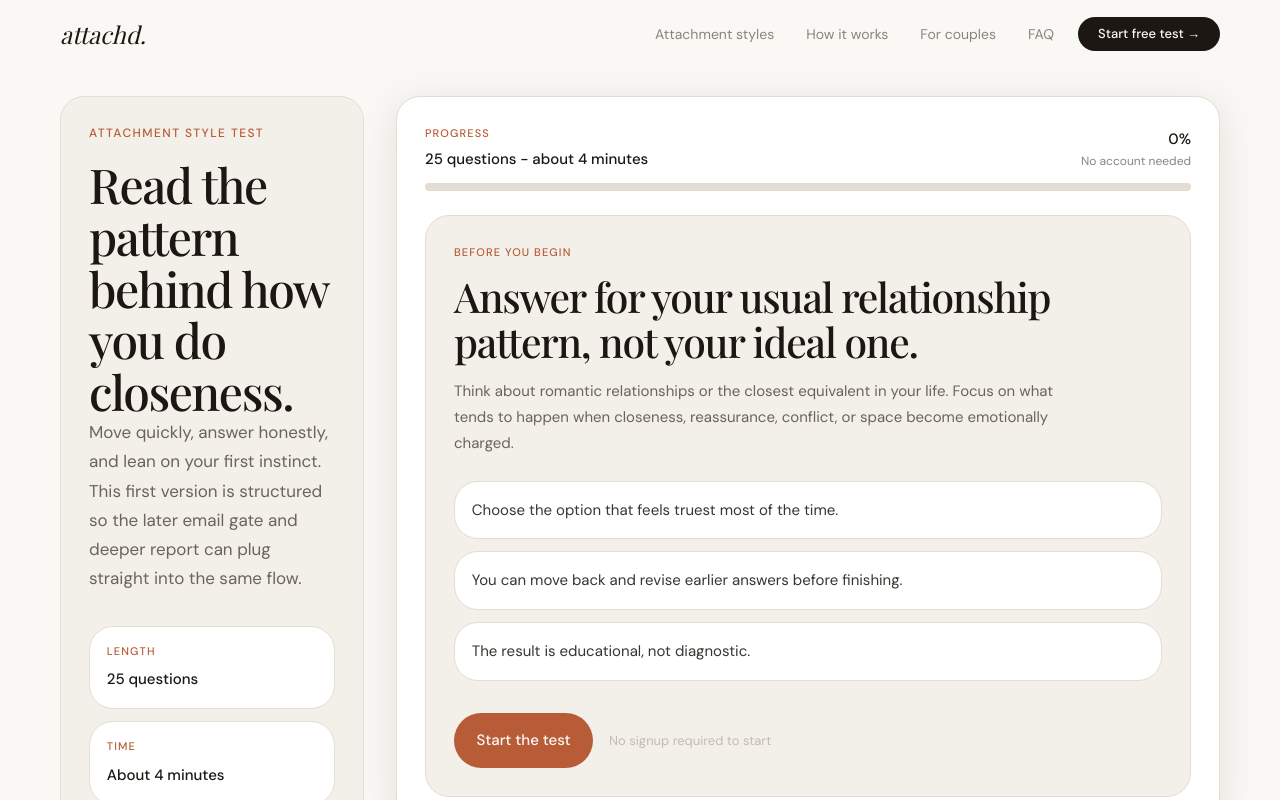
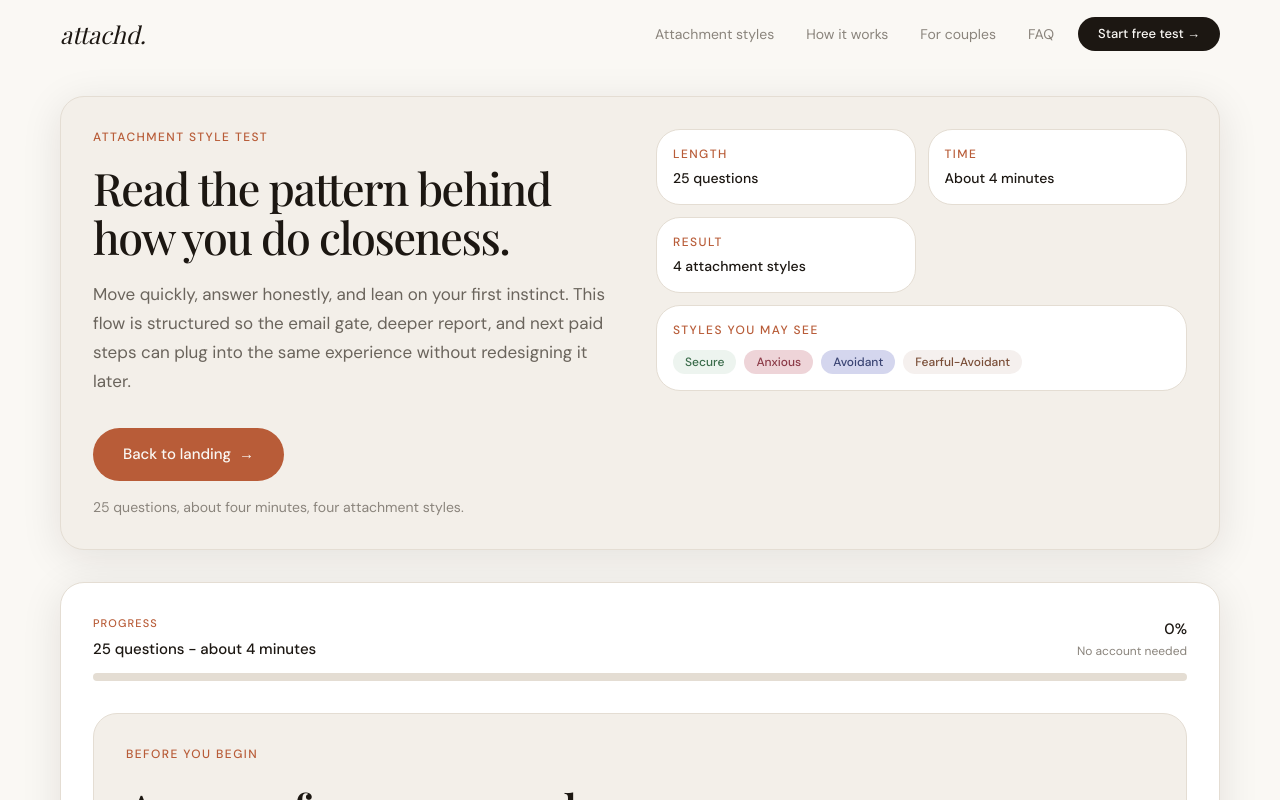
Before and after one commit to oleksandr-vt/attachd, a Nuxt app: page /test/attachment in a window 1280 px wide. Shown: the top 800 px of the page. Built offline with nearby package versions, Linux system fonts and the light colour scheme; a web font is replaced by a local one.

Commit message:
refactor

```diff
--- a/app/components/AppFooter.vue
+++ b/app/components/AppFooter.vue
@@ -1,19 +1,19 @@
 <template>
   <footer class="border-t border-border bg-cream py-10">
     <div class="landing-container flex flex-wrap items-center gap-6 sm:gap-10">
-      <a href="/" class="font-display text-2xl font-normal italic text-dark">
+      <NuxtLink to="/" class="font-display text-2xl font-normal italic text-dark">
         {{ landingBrandName }}
-      </a>
+      </NuxtLink>
 
       <nav class="flex w-full flex-wrap gap-5 sm:ml-auto sm:w-auto sm:gap-7">
-        <a
+        <NuxtLink
           v-for="link in landingFooterLinks"
           :key="link.label"
-          :href="link.href"
+          :to="link.href"
           class="text-sm text-muted transition-colors duration-200 hover:text-dark"
         >
           {{ link.label }}
-        </a>
+        </NuxtLink>
       </nav>
 
       <p class="footer-note w-full text-xs text-pale">
--- a/app/components/AppNavbar.vue
+++ b/app/components/AppNavbar.vue
@@ -4,27 +4,27 @@
     :class="isScrolled ? 'site-header-scrolled' : ''"
   >
     <div class="landing-container flex h-17 items-center gap-4 sm:gap-6">
-      <a href="/" class="shrink-0 font-display text-2xl font-normal italic text-dark">
+      <NuxtLink to="/" class="shrink-0 font-display text-2xl font-normal italic text-dark">
         {{ landingBrandName }}
-      </a>
+      </NuxtLink>
 
       <nav class="hidden items-center gap-8 lg:ml-auto lg:flex">
-        <a
+        <NuxtLink
           v-for="link in landingNavLinks"
           :key="link.label"
-          :href="link.href"
+          :to="link.href"
           class="text-sm text-muted transition-colors duration-200 hover:text-dark"
         >
           {{ link.label }}
-        </a>
+        </NuxtLink>
       </nav>
 
-      <a
-        :href="landingPrimaryActionHref"
+      <NuxtLink
+        :to="landingPrimaryActionHref"
         class="site-header-cta ml-auto shrink-0 whitespace-nowrap rounded-full bg-dark px-4 py-2 font-medium text-cream transition-colors duration-200 hover:bg-dark2 sm:px-5 sm:text-sm lg:ml-0"
       >
         Start free test &rarr;
-      </a>
+      </NuxtLink>
     </div>
   </header>
 </template>
--- a/app/components/landing/LandingPrimaryButton.vue
+++ b/app/components/landing/LandingPrimaryButton.vue
@@ -16,10 +16,25 @@ const sizeClasses = computed(() =>
     ? 'button-size-lg px-9.5 py-4.5'
     : 'button-size-md px-7.5 py-3.5',
 )
+
+const isExternal = computed(() =>
+  /^(https?:|mailto:|tel:)/.test(props.href),
+)
 </script>
 
 <template>
+  <NuxtLink
+    v-if="!isExternal"
+    :to="href"
+    class="inline-flex items-center gap-2 whitespace-nowrap rounded-full bg-terra font-medium text-cream transition-all duration-200 hover:-translate-y-px hover:bg-terra-dk"
+    :class="sizeClasses"
+  >
+    <span>{{ label }}</span>
+    <span aria-hidden="true">&rarr;</span>
+  </NuxtLink>
+
   <a
+    v-else
     :href="href"
     class="inline-flex items-center gap-2 whitespace-nowrap rounded-full bg-terra font-medium text-cream transition-all duration-200 hover:-translate-y-px hover:bg-terra-dk"
     :class="sizeClasses"
--- a/app/components/landing/LandingTypesSection.vue
+++ b/app/components/landing/LandingTypesSection.vue
@@ -37,13 +37,13 @@ import LandingPrimaryButton from '~/components/landing/LandingPrimaryButton.vue'
           </h3>
           <p class="types-card-summary text-dark2">{{ card.summary }}</p>
           <p class="types-card-copy mt-1 flex-1 text-body">{{ card.description }}</p>
-          <a
-            :href="card.href"
+          <NuxtLink
+            :to="card.href"
             class="mt-3 inline-block text-sm font-medium transition-opacity duration-200 hover:opacity-65"
             :class="card.accentClass"
           >
             Learn more &rarr;
-          </a>
+          </NuxtLink>
         </article>
       </div>
 
--- a/app/composables/useTest.ts
+++ b/app/composables/useTest.ts
@@ -1,4 +1,4 @@
-import { attachmentTest, isAttachmentStyleType, type AttachmentStyleType } from '~/data/tests/attachment'
+import { attachmentTest, isAttachmentStyleType, type AttachmentQuestion, type AttachmentStyleType } from '~/data/tests/attachment'
 import { useResults, type AttachmentAnswerMap, type AttachmentComputedResult } from '~/composables/useResults'
 
 type AttachmentTestSession = {
@@ -13,6 +13,11 @@ type AttachmentTestSession = {
 }
 
 const STORAGE_KEY = 'attachd:attachment-test'
+const firstQuestion = attachmentTest.questions[0]
+
+if (!firstQuestion) {
+  throw new Error('Attachment test requires at least one question.')
+}
 
 const createEmptyAnswers = (): AttachmentAnswerMap =>
   Object.fromEntries(
@@ -130,10 +135,12 @@ export const useTest = (slug: string = 'attachment') => {
     Math.min(session.value.currentIndex, totalQuestions - 1),
   )
 
-  const currentQuestion = computed(() => attachmentTest.questions[currentIndex.value] ?? attachmentTest.questions[0])
+  const currentQuestion = computed<AttachmentQuestion>(() =>
+    attachmentTest.questions[currentIndex.value] ?? firstQuestion,
+  )
 
-  const currentAnswer = computed(() =>
-    currentQuestion.value ? session.value.answers[currentQuestion.value.id] : null,
+  const currentAnswer = computed<number | null>(() =>
+    session.value.answers[currentQuestion.value.id] ?? null,
   )
 
   const currentQuestionNumber = computed(() => currentIndex.value + 1)
--- a/app/pages/results/[type].vue
+++ b/app/pages/results/[type].vue
@@ -38,9 +38,12 @@ const personalizedResult = computed(() =>
   hasPersonalizedResult.value ? computedResult.value : null,
 )
 
+const emailUnlocked = computed(() => session.value.emailUnlocked)
+const savedEmail = computed(() => session.value.email)
+
 const showGuideSections = computed(() => !hasPersonalizedResult.value)
 const showExpandedSections = computed(() =>
-  hasPersonalizedResult.value && session.emailUnlocked,
+  hasPersonalizedResult.value && emailUnlocked.value,
 )
 
 const secondaryLabel = computed(() => {
@@ -155,7 +158,7 @@ useHead({
             </div>
 
             <div
-              v-if="hasPersonalizedResult && !session.emailUnlocked"
+              v-if="hasPersonalizedResult && !emailUnlocked"
               class="results-gate-card border border-border bg-dark"
             >
               <p class="results-note-kicker results-note-kicker-soft">Next step</p>
@@ -258,7 +261,7 @@ useHead({
 
     <EmailGate
       :open="showEmailGate"
-      :initial-email="session.email"
+      :initial-email="savedEmail"
       @close="showEmailGate = false"
       @submit="handleEmailSubmit"
     />
--- a/app/pages/test/[slug].vue
+++ b/app/pages/test/[slug].vue
@@ -63,6 +63,15 @@ const continueLabel = computed(() =>
   currentQuestionNumber.value === totalQuestions ? 'See my result' : 'Next question',
 )
 
+const primaryButtonClass =
+  'inline-flex items-center justify-center whitespace-nowrap rounded-full bg-terra px-6 py-4 text-sm font-medium text-cream transition-all duration-200 hover:-translate-y-px hover:bg-terra-dk disabled:cursor-not-allowed disabled:opacity-55 disabled:hover:translate-y-0'
+
+const secondaryButtonClass =
+  'inline-flex items-center justify-center whitespace-nowrap rounded-full border border-border bg-sec-bg px-6 py-4 text-sm font-medium text-dark transition-all duration-200 hover:-translate-y-px hover:border-soft-muted hover:bg-white disabled:cursor-not-allowed disabled:opacity-55 disabled:hover:translate-y-0'
+
+const tertiaryButtonClass =
+  'inline-flex items-center justify-center whitespace-nowrap rounded-full border border-border bg-white px-6 py-4 text-sm font-medium text-muted transition-all duration-200 hover:-translate-y-px hover:border-soft-muted hover:text-dark'
+
 const handleSelect = (value: number) => {
   setAnswer(currentQuestion.value.id, value)
 }
@@ -121,36 +130,46 @@ useHead({
 <template>
   <section class="landing-section bg-cream">
     <div class="landing-container">
-      <div class="test-layout">
-        <aside class="test-sidebar">
-          <div class="test-sidebar-card border border-border bg-sec-bg">
+      <div class="grid gap-8">
+        <div
+          v-if="!hasStarted"
+          class="rounded-3xl border border-border bg-sec-bg p-6 shadow-report-card md:p-8"
+        >
+          <div class="grid gap-8 xl:grid-cols-2 xl:items-start">
+            <div class="max-w-170">
               <p class="landing-section-kicker">Attachment style test</p>
-            <h1 class="test-title">
+              <h1 class="landing-section-title">
                 Read the pattern behind how you do closeness.
               </h1>
-            <p class="landing-section-copy">
-              Move quickly, answer honestly, and lean on your first instinct. This first version is
-              structured so the later email gate and deeper report can plug straight into the same
-              flow.
+              <p class="landing-section-copy max-w-150">
+                Move quickly, answer honestly, and lean on your first instinct. This flow is
+                structured so the email gate, deeper report, and next paid steps can plug into the
+                same experience without redesigning it later.
               </p>
 
-            <div class="mt-8 grid gap-3">
-              <div class="test-sidebar-stat border border-border bg-white">
-                <span class="test-sidebar-label">Length</span>
-                <strong class="test-sidebar-value">25 questions</strong>
-              </div>
-              <div class="test-sidebar-stat border border-border bg-white">
-                <span class="test-sidebar-label">Time</span>
-                <strong class="test-sidebar-value">About 4 minutes</strong>
-              </div>
-              <div class="test-sidebar-stat border border-border bg-white">
-                <span class="test-sidebar-label">Result</span>
-                <strong class="test-sidebar-value">4 attachment styles</strong>
+              <div class="mt-8 flex flex-wrap items-center gap-4">
+                <LandingPrimaryButton :href="'/'" label="Back to landing" />
+                <span class="text-sm text-muted">
+                  25 questions, about four minutes, four attachment styles.
+                </span>
               </div>
             </div>
 
-            <div class="mt-8 grid gap-2">
-              <p class="test-chip-row-label">Styles you may see</p>
+            <div class="grid gap-3 sm:grid-cols-3 xl:grid-cols-2">
+              <div class="rounded-3xl border border-border bg-white p-4">
+                <span class="landing-section-kicker mb-1.5">Length</span>
+                <strong class="block text-sm font-medium text-dark">25 questions</strong>
+              </div>
+              <div class="rounded-3xl border border-border bg-white p-4">
+                <span class="landing-section-kicker mb-1.5">Time</span>
+                <strong class="block text-sm font-medium text-dark">About 4 minutes</strong>
+              </div>
+              <div class="rounded-3xl border border-border bg-white p-4">
+                <span class="landing-section-kicker mb-1.5">Result</span>
+                <strong class="block text-sm font-medium text-dark">4 attachment styles</strong>
+              </div>
+              <div class="rounded-3xl border border-border bg-white p-4 sm:col-span-3 xl:col-span-2">
+                <p class="landing-section-kicker mb-3">Styles you may see</p>
                 <div class="flex flex-wrap gap-2">
                   <span
                     v-for="result in attachmentResults"
@@ -162,73 +181,88 @@ useHead({
                   </span>
                 </div>
               </div>
-
-            <div class="mt-8 flex flex-wrap gap-3">
-              <LandingPrimaryButton :href="'/#hero'" label="Back to landing" />
             </div>
           </div>
-        </aside>
+        </div>
 
-        <div class="min-w-0">
-          <div class="test-shell border border-border bg-white shadow-report-card">
+        <div class="rounded-3xl border border-border bg-white p-6 shadow-report-card md:p-8">
           <ProgressBar
+            class="mb-8"
             label="Progress"
             :caption="progressCaption"
             :meta="progressMeta"
             :value="hasStarted ? progressPercentage : 0"
           />
 
-            <Transition name="test-panel" mode="out-in">
-              <div v-if="!hasStarted" key="intro" class="test-intro">
-                <div class="test-intro-card border border-border bg-sec-bg">
-                  <p class="test-intro-kicker">Before you begin</p>
-                  <h2 class="test-intro-title">Answer for your usual relationship pattern, not your ideal one.</h2>
-                  <p class="test-intro-copy">
-                    Think about romantic relationships or the closest equivalent in your life.
-                    Focus on what tends to happen when closeness, reassurance, conflict, or space become emotionally charged.
+          <Transition
+            mode="out-in"
+            enter-active-class="transition duration-200 ease-out"
+            enter-from-class="translate-y-3 opacity-0"
+            enter-to-class="translate-y-0 opacity-100"
+            leave-active-class="transition duration-200 ease-in"
+            leave-from-class="translate-y-0 opacity-100"
+            leave-to-class="translate-y-3 opacity-0"
+          >
+            <div
+              v-if="!hasStarted"
+              key="intro"
+              class="rounded-3xl border border-border bg-sec-bg p-6 md:p-8"
+            >
+              <p class="landing-section-kicker">Before you begin</p>
+              <h2 class="max-w-120 font-display text-4xl leading-tight font-medium tracking-tight text-dark sm:text-5xl">
+                Answer for your usual relationship pattern, not your ideal one.
+              </h2>
+              <p class="landing-section-copy mt-4 max-w-140">
+                Think about romantic relationships or the closest equivalent in your life. Focus on
+                what tends to happen when closeness, reassurance, conflict, or space become
+                emotionally charged.
               </p>
 
               <ul class="mt-6 grid gap-3">
-                    <li class="test-intro-point border border-border bg-white">
+                <li class="rounded-3xl border border-border bg-white px-4 py-4 text-sm leading-7 text-dark2">
                   Choose the option that feels truest most of the time.
                 </li>
-                    <li class="test-intro-point border border-border bg-white">
+                <li class="rounded-3xl border border-border bg-white px-4 py-4 text-sm leading-7 text-dark2">
                   You can move back and revise earlier answers before finishing.
                 </li>
-                    <li class="test-intro-point border border-border bg-white">
+                <li class="rounded-3xl border border-border bg-white px-4 py-4 text-sm leading-7 text-dark2">
                   The result is educational, not diagnostic.
                 </li>
               </ul>
 
               <div class="mt-8 flex flex-wrap items-center gap-4">
-                    <button type="button" class="test-primary-button" @click="startTest()">
+                <button type="button" :class="primaryButtonClass" @click="startTest()">
                   {{ beginLabel }}
                 </button>
-                    <span class="landing-action-note">No signup required to start</span>
-                  </div>
+                <span class="text-sm text-muted">No signup required to start</span>
               </div>
             </div>
 
-              <div v-else-if="isComplete && computedResult" key="complete" class="test-intro">
-                <div class="test-intro-card border border-border bg-sec-bg">
-                  <p class="test-intro-kicker">Result ready</p>
-                  <h2 class="test-intro-title">Your answers are complete.</h2>
-                  <p class="test-intro-copy">
-                    You can go straight to your attachment result or restart the full 25-question flow if you want a fresh pass.
+            <div
+              v-else-if="isComplete && computedResult"
+              key="complete"
+              class="rounded-3xl border border-border bg-sec-bg p-6 md:p-8"
+            >
+              <p class="landing-section-kicker">Result ready</p>
+              <h2 class="font-display text-4xl leading-tight font-medium tracking-tight text-dark sm:text-5xl">
+                Your answers are complete.
+              </h2>
+              <p class="landing-section-copy mt-4 max-w-140">
+                You can go straight to your attachment result or restart the full 25-question flow
+                if you want a fresh pass.
               </p>
 
               <div class="mt-8 flex flex-wrap items-center gap-4">
-                    <button type="button" class="test-primary-button" @click="handleViewResult">
+                <button type="button" :class="primaryButtonClass" @click="handleViewResult">
                   View my result
                 </button>
-                    <button type="button" class="test-secondary-button" @click="handleRestart">
+                <button type="button" :class="secondaryButtonClass" @click="handleRestart">
                   Retake the test
                 </button>
               </div>
             </div>
-              </div>
 
-              <div v-else :key="currentQuestion.id" class="test-runner">
+            <div v-else :key="currentQuestion.id" class="space-y-6">
               <TestQuestion
                 :question="currentQuestion"
                 :question-number="currentQuestionNumber"
@@ -238,29 +272,29 @@ useHead({
                 @select="handleSelect"
               />
 
-                <div class="mt-6 flex flex-wrap items-center justify-between gap-4">
+              <div class="flex flex-wrap items-center justify-between gap-4">
                 <div class="flex flex-wrap gap-3">
                   <button
                     type="button"
-                      class="test-secondary-button"
+                    :class="secondaryButtonClass"
                     :disabled="currentQuestionNumber === 1"
                     @click="goToPreviousQuestion"
                   >
                     Back
                   </button>
-                    <button type="button" class="test-tertiary-button" @click="handleRestart">
+                  <button type="button" :class="tertiaryButtonClass" @click="handleRestart">
                     Restart
                   </button>
                 </div>
 
                 <div class="flex flex-wrap items-center gap-4">
-                    <span class="landing-action-note" v-if="currentAnswer === null">
+                  <span v-if="currentAnswer === null" class="text-sm text-muted">
                     Pick one answer to continue
                   </span>
 
                   <button
                     type="button"
-                      class="test-primary-button"
+                    :class="primaryButtonClass"
                     :disabled="currentAnswer === null"
                     @click="handleContinue"
                   >
@@ -273,173 +307,5 @@ useHead({
         </div>
       </div>
     </div>
-    </div>
   </section>
 </template>
-
-<style scoped>
-.test-layout {
-  display: grid;
-  gap: 2rem;
-}
-
-.test-sidebar-card,
-.test-shell,
-.test-intro-card,
-.test-intro-point,
-.test-sidebar-stat {
-  border-radius: 24px;
-}
-
-.test-sidebar-card,
-.test-shell {
-  padding: 1.5rem;
-}
-
-.test-title {
-  color: var(--color-dark);
-  font-family: var(--font-display);
-  font-size: clamp(2.15rem, 4vw, 3rem);
-  font-weight: 500;
-  letter-spacing: -0.03em;
-  line-height: 1.08;
-}
-
-.test-sidebar-stat {
-  padding: 1rem 1.05rem;
-}
-
-.test-sidebar-label,
-.test-chip-row-label,
-.test-intro-kicker {
-  color: var(--color-terra);
-  font-size: 11px;
-  font-weight: 500;
-  letter-spacing: 0.1em;
-  text-transform: uppercase;
-}
-
-.test-sidebar-label {
-  display: block;
-  margin-bottom: 0.375rem;
-}
-
-.test-sidebar-value {
-  color: var(--color-dark);
-  font-size: 15px;
-  font-weight: 500;
-}
-
-.test-shell {
-  min-height: 38rem;
-}
-
-.test-intro {
-  padding-top: 1.5rem;
-}
-
-.test-intro-card {
-  padding: 1.75rem;
-}
-
-.test-intro-title {
-  color: var(--color-dark);
-  font-family: var(--font-display);
-  font-size: clamp(1.9rem, 3.5vw, 2.55rem);
-  font-weight: 500;
-  letter-spacing: -0.03em;
-  line-height: 1.1;
-  margin-top: 0.75rem;
-}
-
-.test-intro-copy {
-  color: var(--color-body);
-  font-size: 15px;
-  line-height: 1.75;
-  margin-top: 0.875rem;
-  max-width: 38rem;
-}
-
-.test-intro-point {
-  color: var(--color-dark2);
-  font-size: 15px;
-  line-height: 1.65;
-  padding: 1rem 1.05rem;
-}
-
-.test-primary-button,
-.test-secondary-button,
-.test-tertiary-button {
-  border-radius: 999px;
-  cursor: pointer;
-  font-size: 15px;
-  font-weight: 500;
-  padding: 0.95rem 1.4rem;
-  transition:
-    background-color 0.2s ease,
-    border-color 0.2s ease,
-    color 0.2s ease,
-    opacity 0.2s ease,
-    transform 0.2s ease;
-}
-
-.test-primary-button {
-  background-color: var(--color-terra);
-  color: var(--color-cream);
-}
-
-.test-primary-button:hover:not(:disabled) {
-  background-color: var(--color-terra-dk);
-  transform: translateY(-1px);
-}
-
-.test-primary-button:disabled,
-.test-secondary-button:disabled {
-  cursor: not-allowed;
-  opacity: 0.55;
-  transform: none;
-}
-
-.test-secondary-button,
-.test-tertiary-button {
-  background-color: var(--color-sec-bg);
-  border: 1px solid var(--color-border);
-  color: var(--color-dark);
-}
-
-.test-secondary-button:hover:not(:disabled),
-.test-tertiary-button:hover {
-  border-color: #d0c4b7;
-  transform: translateY(-1px);
-}
-
-.test-panel-enter-active,
-.test-panel-leave-active {
-  transition:
-    opacity 0.22s ease,
-    transform 0.22s ease;
-}
-
-.test-panel-enter-from,
-.test-panel-leave-to {
-  opacity: 0;
-  transform: translateY(12px);
-}
-
-@media (min-width: 64rem) {
-  .test-layout {
-    grid-template-columns: minmax(0, 19rem) minmax(0, 1fr);
-  }
-
-  .test-sidebar {
-    position: sticky;
-    top: 6.5rem;
-    align-self: start;
-  }
-
-  .test-sidebar-card,
-  .test-shell {
-    padding: 1.75rem;
-  }
-}
-</style>
```
Lines whose indentation alone changed are shown as unchanged.
